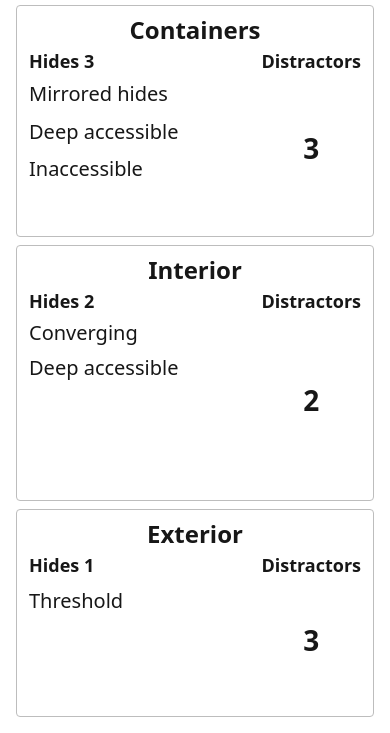
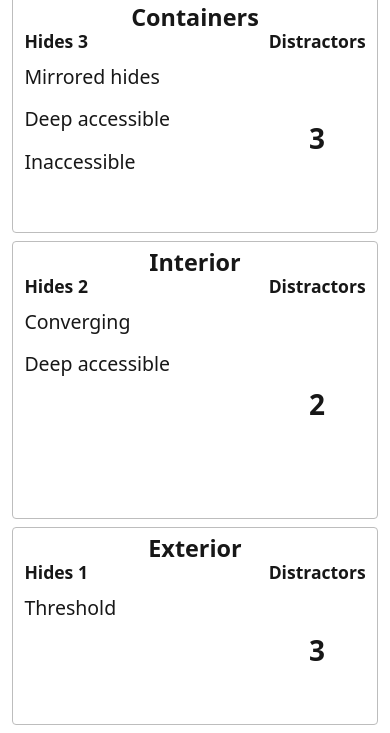
Before and after one commit to Chrojoh/SDDA_Elite_Randomizer, a plain HTML site: page SDDA-Elite.html in a window 390 px wide. Shown: the part 111-844 px from the top of the page. Drawn offline with Linux system fonts and the light colour scheme.

Commit message:
Fit all three randomizer boxes on mobile screens

```diff
--- a/SDDA-Elite.html
+++ b/SDDA-Elite.html
@@ -10,38 +10,43 @@
   body { margin: 0; background: white; color: #171717; font: 1.25rem/1.2 system-ui, sans-serif; }
   main {
     box-sizing: border-box;
-    min-height: 100vh;
-    min-height: 100dvh;
+    height: 100vh;
+    height: 100dvh;
+    --puzzle-size: min(1.25rem, 3dvh, 5vw);
     max-width: 42rem;
     margin: auto;
-    padding: .75rem 1rem 1rem;
+    padding: min(.5rem, 1dvh) min(1rem, 3vw);
     display: flex;
     flex-direction: column;
   }
-  h1 { margin: 0 0 .625rem; font-size: 2.375rem; line-height: 1.1; text-align: center; }
-  button { width: 100%; min-height: 44px; font: inherit; cursor: pointer; background: #6b21a8; color: white; border: 0; border-radius: 4px; }
+  h1 { margin: 0 0 min(.5rem, 1dvh); font-size: min(2.375rem, 6dvh, 9vw); line-height: 1.1; text-align: center; }
+  button { flex: none; width: 100%; min-height: min(44px, 8dvh); font: inherit; font-size: var(--puzzle-size); cursor: pointer; background: #6b21a8; color: white; border: 0; border-radius: 4px; }
   button:active { background: #581c87; }
-  #results { display: flex; flex: 1; flex-direction: column; gap: .5rem; margin-top: .5rem; }
+  #results {
+    display: grid;
+    flex: 1;
+    min-height: 0;
+    grid-template-rows: minmax(0, 6fr) minmax(0, 7fr) minmax(0, 5fr);
+    gap: min(.5rem, 1dvh);
+    margin-top: min(.5rem, 1dvh);
+  }
   section {
     display: flex;
-    flex: 1 0 auto;
     flex-direction: column;
     border: 1px solid #bdbdbd;
     border-radius: 4px;
-    padding: .625rem .75rem;
+    padding: min(.375rem, .7dvh) min(.75rem, 3vw);
   }
-  h2 { margin: 0 0 .375rem; font-size: 1.5rem; text-align: center; }
-  dl { display: grid; flex: 1; grid-template-columns: minmax(0, 1fr) auto; gap: .5rem; margin: 0; }
-  dt { font-size: 1.125rem; font-weight: bold; }
+  h2 { margin: 0; font-size: min(1.5rem, 4dvh, 6vw); text-align: center; }
+  dl { display: grid; flex: 1; min-height: 0; grid-template-columns: minmax(0, 1fr) auto; grid-template-rows: minmax(0, 1fr); gap: .5rem; margin: 0; }
+  dt { font-size: min(1.125rem, 3dvh, 4.5vw); font-weight: bold; }
   dd { margin: .2rem 0 0; }
-  .hide-field { display: grid; grid-template-rows: auto 1fr; }
-  .hides { display: grid; grid-auto-rows: 1fr; font-size: 1.25rem; }
-  .hides div { display: grid; align-items: center; }
-  .hides span { grid-area: 1 / 1; overflow-wrap: anywhere; }
-  .row-sizer { visibility: hidden; }
+  .hide-field { display: grid; grid-template-rows: auto minmax(0, 1fr); }
+  .hides { display: grid; grid-auto-rows: minmax(0, 1fr); font-size: var(--puzzle-size); }
+  .hides div { align-self: center; }
   .distractor-field { display: grid; grid-template-rows: auto 1fr; justify-self: end; width: fit-content; max-width: 100%; text-align: center; }
   .distractor-field dt { text-align: right; }
-  .distractors { display: grid; place-items: center; margin: 0; font-size: 1.75rem; font-weight: bold; }
+  .distractors { display: grid; place-items: center; margin: 0; font-size: min(1.75rem, 5dvh); font-weight: bold; }
 </style>
 <main>
   <h1>SDDA Elite</h1>
@@ -104,13 +109,7 @@
       const lines = puzzles.length ? puzzles : ["BLANK"];
       area.hides.replaceChildren(...Array.from({ length: area.max }, (_, index) => {
         const line = document.createElement("div");
-        const sizingText = document.createElement("span");
-        sizingText.className = "row-sizer";
-        sizingText.setAttribute("aria-hidden", "true");
-        sizingText.textContent = "Deep accessible";
-        const resultText = document.createElement("span");
-        resultText.textContent = lines[index] ?? "";
-        line.append(sizingText, resultText);
+        line.textContent = lines[index] ?? "";
         return line;
       }));
       area.distractors.textContent = distractors;
--- a/sw.js
+++ b/sw.js
@@ -1,6 +1,6 @@
 const scope = self.registration.scope;
 const cachePrefix = "sdda-elite:" + scope + ":";
-const cacheName = cachePrefix + "7";
+const cacheName = cachePrefix + "8";
 const app = new URL("SDDA-Elite.html", scope).href;
 const assets = [
   "./", "./index.html", "./SDDA-Elite.html", "./manifest.webmanifest",
```
